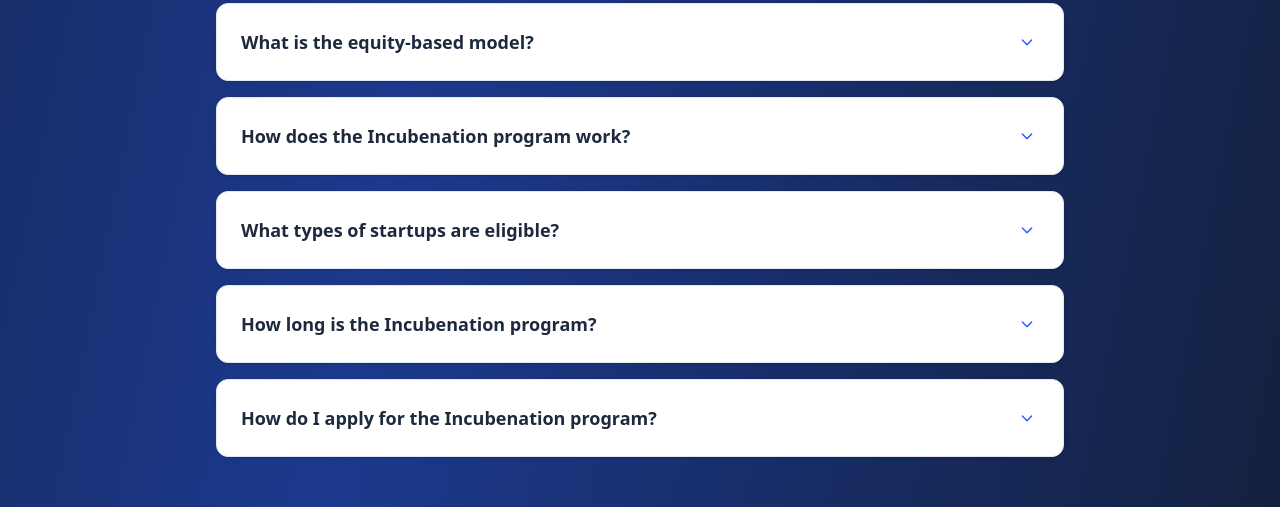
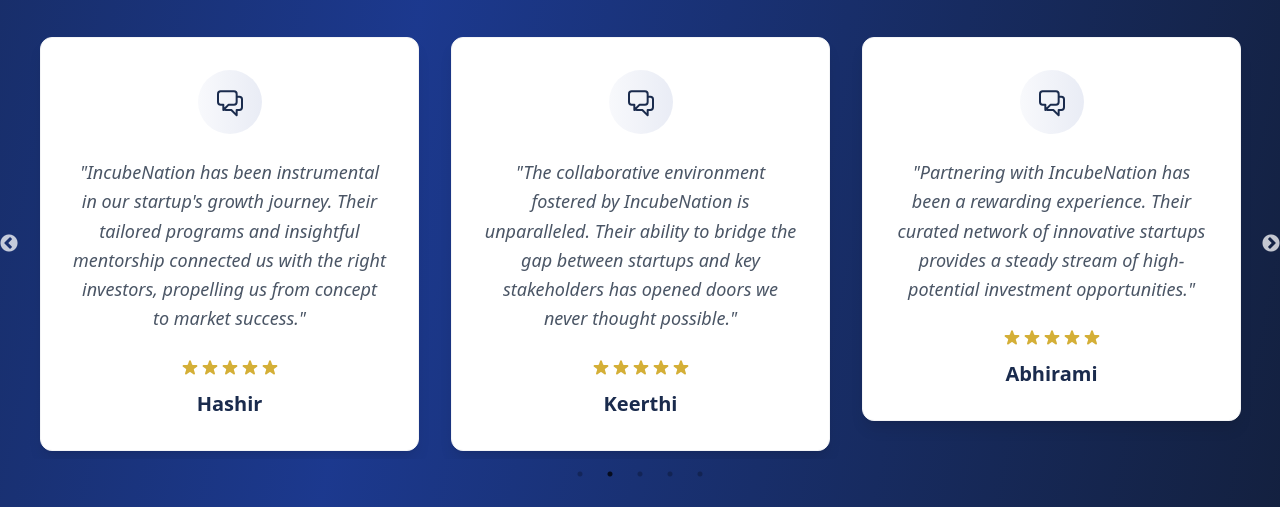
Before and after one commit to ASHIQANWARK/Incubenation, a React (Vite) app: page /#/ in a window 1280 px wide. Shown: the part 4280-4787 px from the top of the page. Built offline with nearby package versions, Linux system fonts and the light colour scheme.

Commit message:
initial commit

```diff
--- a/src/pages/Home.jsx
+++ b/src/pages/Home.jsx
@@ -15,9 +15,9 @@
       <Offerings />
       <Advisors />
       <EcosystemSection />
-      <FAQ />
       <Testimonial />
       <Blog />
+      <FAQ />
       <ChatBot />
     </div>
   );
```
